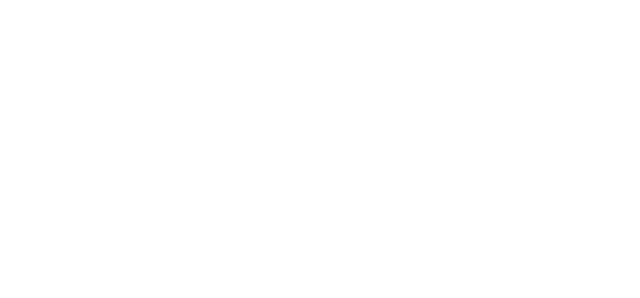
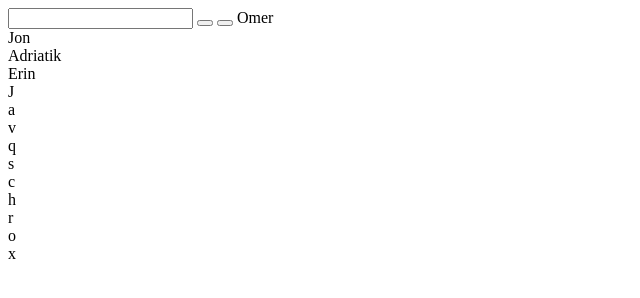
Before and after one commit to omer-hyseni/web_omi, a plain HTML site: page module31/index.html in a window 1280 px wide. Shown: the whole page, without its empty margins (0-640 px from the left). Drawn offline with Linux system fonts and the light colour scheme.

Commit message:
module31...

```diff
--- a/module31/index.html
+++ b/module31/index.html
@@ -4,6 +4,9 @@
 
     </head>
     <body>
+        <input id="name_input">
+        <button id="btnAd"></button>
+        <button id="btnShow"></button>
 
 
 
--- a/module31/main.js
+++ b/module31/main.js
@@ -30,3 +30,49 @@ for(x in person){
 }
 
 console.log(text3)
+
+
+var names=["Omer","Jon","Adriatik","Erin"]
+var o;
+var text = "shokt e mi";
+
+for(o of names ){
+
+    document.write(o + '<br>')
+}
+
+var text=['J','a','v','q','s','c','h','r','o','x']
+var y;
+
+for(y of text){
+   document.write(y + "<br>")
+}
+
+let n=0;
+
+do {
+    n+=1;
+    console.log(n)
+
+}while(n<5)
+
+
+let e=0;
+let r=0;
+
+while(e<3){
+    e++;
+    r+=3;
+console.log(e)
+console.log(r)
+}
+
+var phone=["Iphone","Samsung","Android"]
+var s;
+var text4 = " ";
+
+for(var s=0;s<phone.length; s++){
+    text4+= phone[s] + " "
+}
+
+console.log(text4);
```
